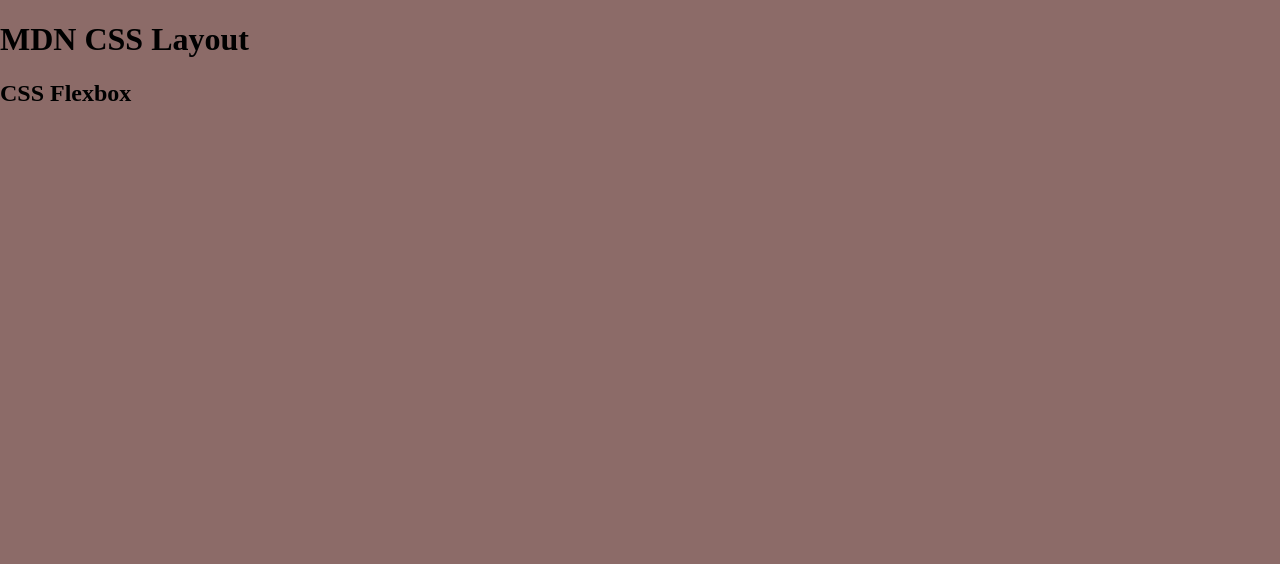
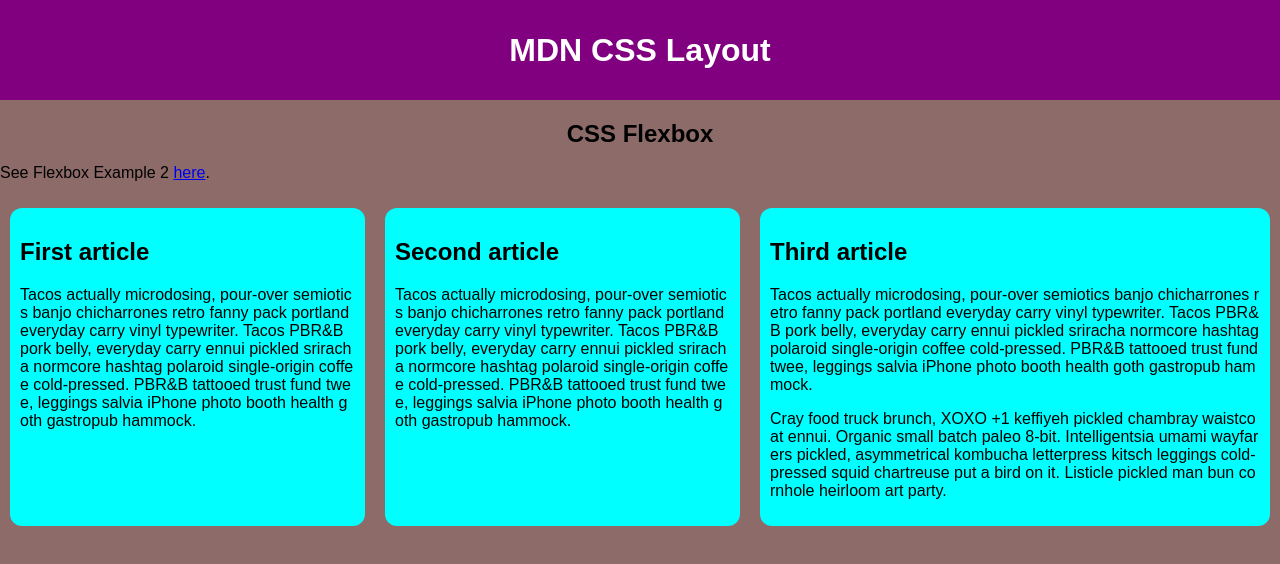
Before and after one commit to TXMack713/mdn-css-layout, a plain HTML site: page index.html in a window 1280 px wide. Drawn offline with Linux system fonts and the light colour scheme.

Commit message:
2 files modified, 1 added, 1 deleted

```diff
--- a/index.html
+++ b/index.html
@@ -1,5 +1,6 @@
-<!doctype html>
+<!-- <!doctype html> -->
 <html lang="en">
+
 <head>
   <meta charset="UTF-8" />
   <meta http-equiv="X-UA-Compatible" content="IE=edge" />
@@ -7,13 +8,48 @@
   <title>MDN CSS Layout</title>
   <link rel="stylesheet" href="styles.css" />
 </head>
+
 <body>
   <header>
     <h1>MDN CSS Layout</h1>
   </header>
 
+  <h2 class="section-header">CSS Flexbox</h2>
+
+  <p>See Flexbox Example 2 <a href="example2.html">here</a>.</p>
+
   <section>
-      <h2>CSS Flexbox</h2>
+    <article>
+      <h2>First article</h2>
+
+      <p>Tacos actually microdosing, pour-over semiotics banjo chicharrones retro fanny pack portland everyday carry
+        vinyl typewriter. Tacos PBR&B pork belly, everyday carry ennui pickled sriracha normcore hashtag polaroid
+        single-origin coffee cold-pressed. PBR&B tattooed trust fund twee, leggings salvia iPhone photo booth health
+        goth gastropub hammock.</p>
+    </article>
+
+    <article>
+      <h2>Second article</h2>
+
+      <p>Tacos actually microdosing, pour-over semiotics banjo chicharrones retro fanny pack portland everyday carry
+        vinyl typewriter. Tacos PBR&B pork belly, everyday carry ennui pickled sriracha normcore hashtag polaroid
+        single-origin coffee cold-pressed. PBR&B tattooed trust fund twee, leggings salvia iPhone photo booth health
+        goth gastropub hammock.</p>
+    </article>
+
+    <article>
+      <h2>Third article</h2>
+
+      <p>Tacos actually microdosing, pour-over semiotics banjo chicharrones retro fanny pack portland everyday carry
+        vinyl typewriter. Tacos PBR&B pork belly, everyday carry ennui pickled sriracha normcore hashtag polaroid
+        single-origin coffee cold-pressed. PBR&B tattooed trust fund twee, leggings salvia iPhone photo booth health
+        goth gastropub hammock.</p>
+
+      <p>Cray food truck brunch, XOXO +1 keffiyeh pickled chambray waistcoat ennui. Organic small batch paleo 8-bit.
+        Intelligentsia umami wayfarers pickled, asymmetrical kombucha letterpress kitsch leggings cold-pressed squid
+        chartreuse put a bird on it. Listicle pickled man bun cornhole heirloom art party.</p>
+    </article>
   </section>
 </body>
+
 </html>
--- a/styles.css
+++ b/styles.css
@@ -1,4 +1,5 @@
-html, body {
+html,
+body {
   margin: 0;
   padding: 0;
   overflow: auto;
@@ -16,7 +17,8 @@ html, body {
 }
 
 body {
-  background: #8C6B68;
+  background: #8c6b68;
+  font-family: sans-serif;
 }
 
 /*
@@ -26,3 +28,39 @@ Additional Pallet Colors:
 #8C4842
 #8C6B68
 #592A2A*/
+
+header {
+  background: purple;
+  height: 100px;
+}
+
+h1 {
+  text-align: center;
+  color: white;
+  line-height: 100px;
+  margin: 0;
+}
+
+article {
+  padding: 10px;
+  margin: 10px;
+  background: aqua;
+  border-radius: 0.755rem;
+  /* max-width: 300px; */
+  flex: 1 200px;
+}
+
+article:nth-of-type(3) {
+  flex: 2 200px;
+}
+
+.section-header {
+  height: 1.5rem;
+  text-align: center;
+}
+
+section {
+  display: flex;
+  flex-flow: row wrap;
+  justify-content: space-evenly;
+}
```
Also changed, not shown: example2.html (added, +148 -0 lines), me.html (deleted, +0 -8 lines). Lines whose indentation alone changed are shown as unchanged.
